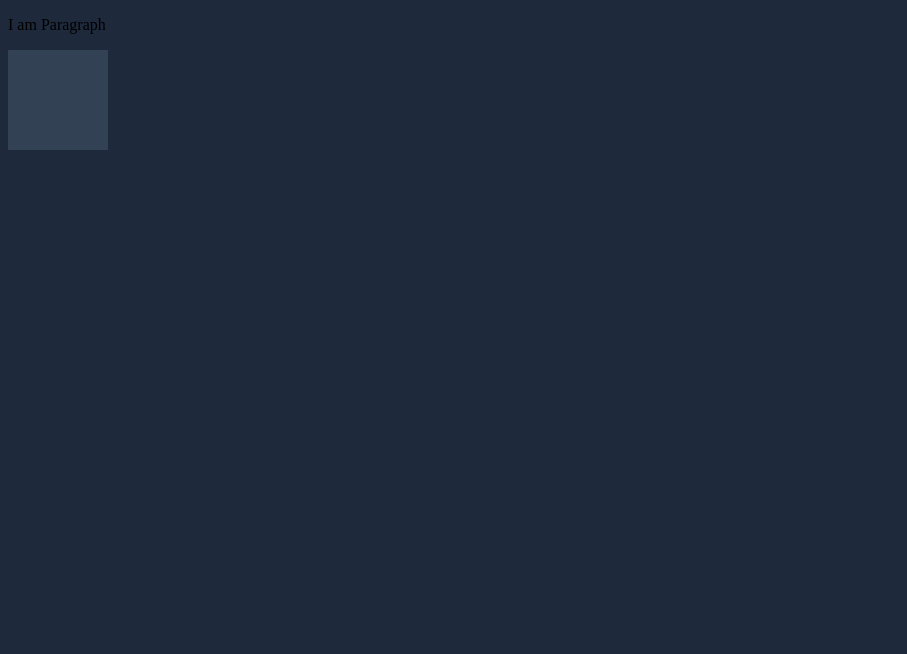
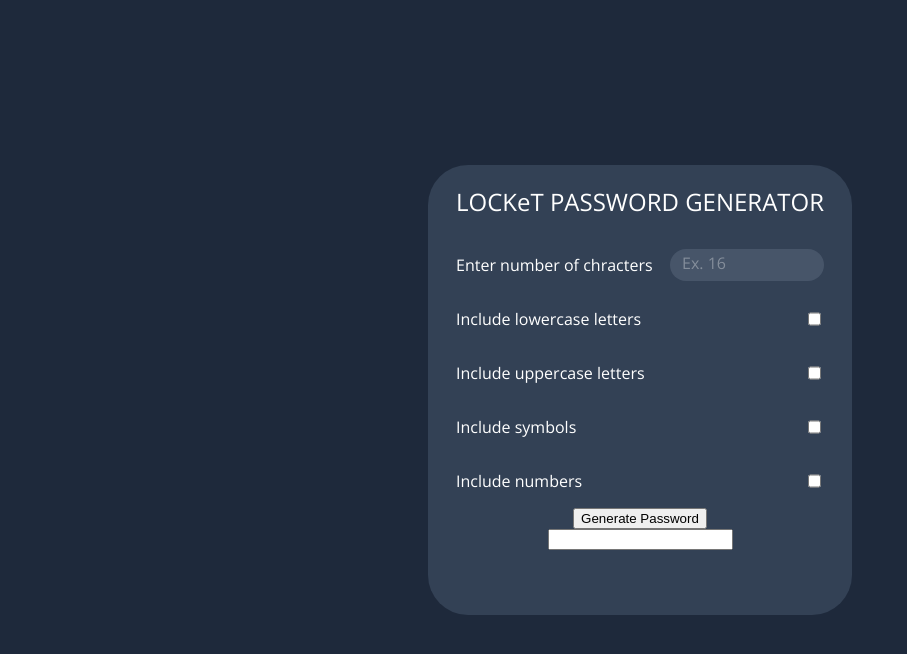
Before and after one commit to MuhammadHussnainShaker/misc-projects, a plain HTML site: page LOCKeT Passowrd Generator/app/index.html in a window 1280 px wide. Shown: the whole page, without its empty margins (0-907 px from the left). Drawn offline with Linux system fonts and the light colour scheme.

Commit message:
Created basic structure and some styling.

```diff
--- a/LOCKeT Passowrd Generator/app/index.html
+++ b/LOCKeT Passowrd Generator/app/index.html
@@ -8,7 +8,34 @@
     <script src="index.js"></script>
 </head>
 <body>
-    <p>I am Paragraph</p>
-    <section id="main-container"></section>
+    <section id="main-container">
+        <h1>LOCKeT PASSWORD GENERATOR</h1>
+        <div class="no-of-chars flex-space-bw">
+            <p>Enter number of chracters</p>
+            <input type="text" class="char-input" placeholder="Ex. 16" />
+        </div>
+        <div class="lowercase flex-space-bw">
+            <p>Include lowercase letters</p>
+            <input type="checkbox" name="lowercase" id="lowercase">
+        </div>
+        <div class="uppercase flex-space-bw">
+            <p>Include uppercase letters</p>
+            <input type="checkbox" name="uppercase" id="uppercase">
+        </div>
+        <div class="symbols flex-space-bw">
+            <p>Include symbols</p>
+            <input type="checkbox" name="symbols" id="symbols">
+        </div>
+        <div class="numbers flex-space-bw">
+            <p>Include numbers</p>
+            <input type="checkbox" name="numbers" id="numbers">
+        </div>
+        <div class="submit-button flex-centered">
+            <button type="submit">Generate Password</button>
+        </div>
+        <div class="result flex-centered">
+            <input type="text">
+        </div>
+    </section>
 </body>
 </html>
--- a/LOCKeT Passowrd Generator/app/style.css
+++ b/LOCKeT Passowrd Generator/app/style.css
@@ -1,10 +1,71 @@
+@font-face {
+    font-family: 'OpenSans-Regular';
+    src: url(fonts/OpenSans-Regular.ttf) format('truetype');
+    font-weight: normal;
+}
+
 body {
+    margin-top: 30px;
+    height: 90vh;
+    display: flex;
+    justify-content: center;
+    align-items: center;
     background-color: #1E293B;
 }
 
 #main-container {
-    display: inline-flex;
+    display: flex;
+    flex-direction: column;
     background-color: #334155;
-    width: 100px;
-    height: 100px;
+    width: 424px;
+    height: 450px;
+    border-radius: 40px;
 }
+
+h1 {
+    align-self: center;
+    font-family: 'OpenSans-Regular', sans-serif;
+    font-size: 1.5rem;
+    font-weight: normal;
+    color: #FFFFFF;
+}
+
+p {
+    font-family: 'OpenSans-Regular', sans-serif;
+    font-size: 1rem;
+    font-weight: 50;
+    color: #FFFFFF;
+}
+
+.flex-space-bw {
+    padding-left: 1.75rem;
+    padding-right: 1.75rem;
+    display: flex;
+    justify-content: space-between;
+}
+
+.no-of-chars {
+    align-items: center;
+}
+
+.char-input {
+    background-color: #475569;
+    border: 0px;
+    border-radius: 40px;
+    width: 150px;
+    height: 30px;
+}
+
+.char-input::placeholder {
+    font-family: 'OpenSans-Regular', sans-serif;
+    font-size: 1rem;
+    font-weight: 50;
+    color: #FFFFFF;
+    opacity: 0.33;
+    padding-left: 10px;
+}
+
+.flex-centered {
+    display: flex;
+    justify-content: center;
+}
```
Also changed, not shown: LOCKeT Passowrd Generator/app/fonts/OpenSans-Regular.ttf (added).
